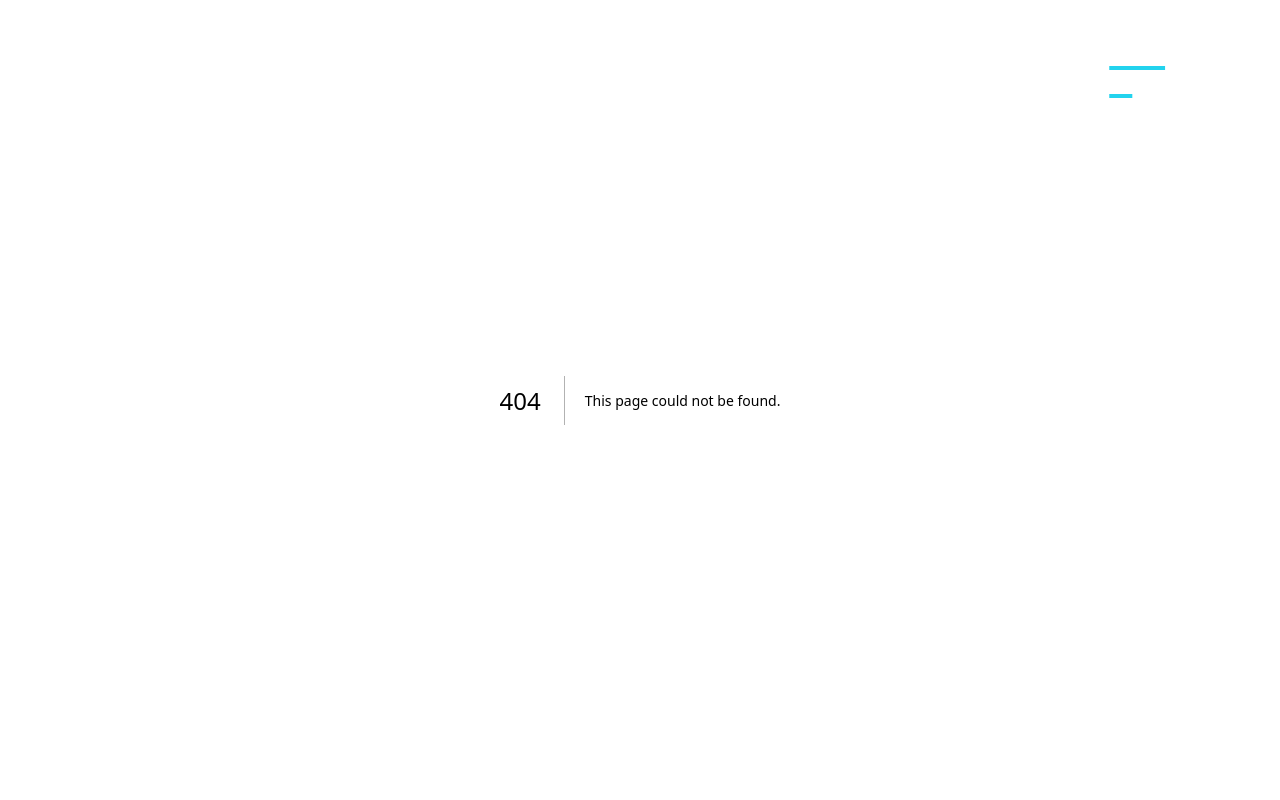
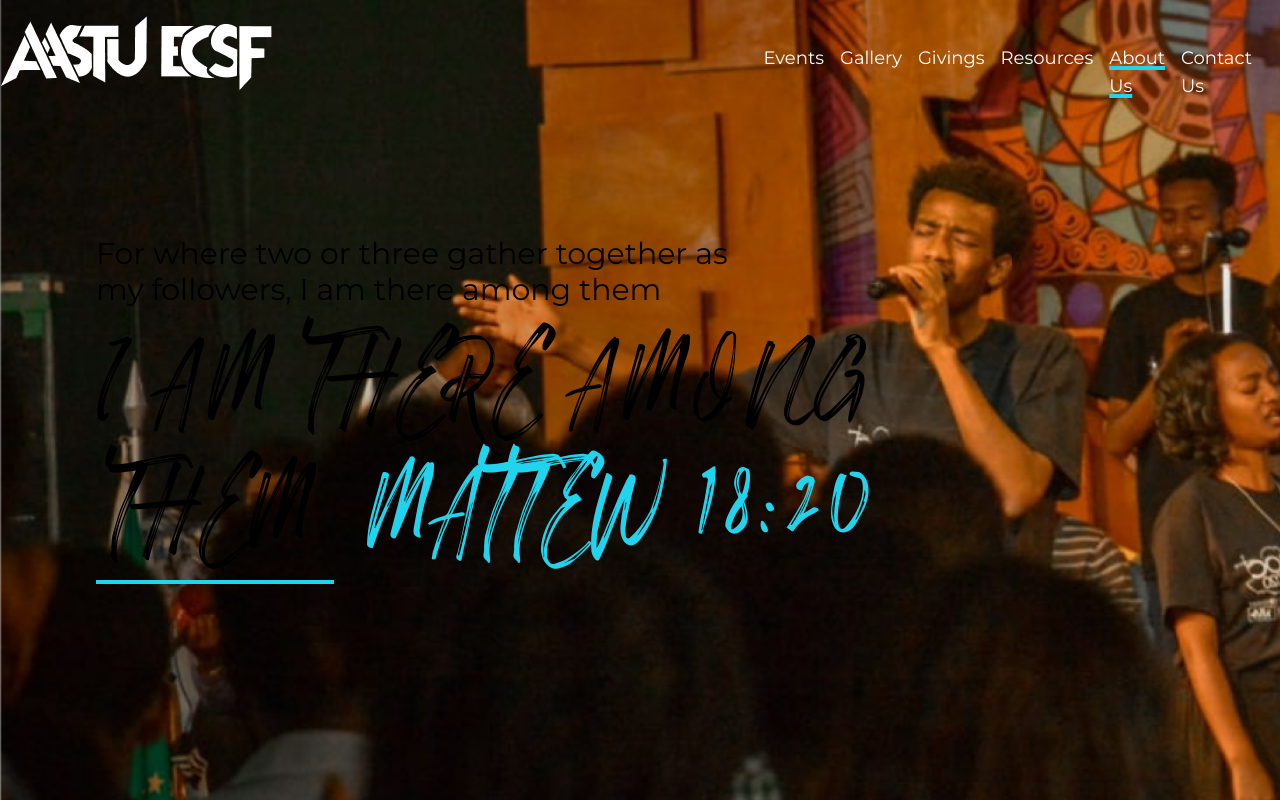
Before and after one commit to dagmawibabi/AASTUECSF, a Next.js app: page /about in a window 1280 px wide. Before the commit this address had no page. Shown: the top 800 px of the page. Built offline with nearby package versions, Linux system fonts and the light colour scheme.

Commit message:
feat: get started with resources page

```diff
--- /dev/null
+++ b/app/about/page.tsx
@@ -0,0 +1,26 @@
+import Header from "@components/Header";
+import HomeImage from "@/public/homePhoto.png";
+import localFont from "next/font/local";
+
+const casualBrush = localFont({
+  src: "../../assets/fonts/CasualBrush-Regular.ttf",
+  display: "swap",
+});
+
+const AboutPage: React.FC = () => {
+  return (
+    <Header backgroundImage={HomeImage}>
+      <p className="text-3xl">
+        For where two or three gather together as <br /> my followers, I am
+        there among them
+      </p>
+      <h1
+        className={`xl:text-9xl uppercase ${casualBrush.className} tracking-widest`}
+      >
+        I am there among <br /> <span className="border-cyan-400 border-b-4 p-4">them</span> <span className="text-cyan-400">Mattew 18:20</span>
+      </h1>
+    </Header>
+  );
+};
+
+export default AboutPage;
--- a/app/resources/page.tsx
+++ b/app/resources/page.tsx
@@ -5,40 +5,60 @@ import QuoteImage from "@/public/resources_image_1.png";
 import RecentlyAdded from "./RecentlyAdded";
 import ResourcesTabBar from "./ResourcesTabBar";
 import type { Tab } from "./ResourcesTabBar";
-import { BookIcon, HeadphoneIcon, MultimediaIcon, MusicIcon } from "@components/Icons";
+import {
+  BookIcon,
+  HeadphoneIcon,
+  MultimediaIcon,
+  MusicIcon,
+} from "@components/Icons";
 import WatchTab from "./WatchTab";
+import localFont from "next/font/local";
+
+const casualBrush = localFont({
+  src: "../../assets/fonts/CasualBrush-Regular.ttf",
+  display: "swap",
+});
 
 const tabs: Tab[] = [
   {
     label: "Watch",
     icon: <MultimediaIcon />,
-    children: <WatchTab />
+    children: <WatchTab />,
   },
   {
     label: "Listen",
     icon: <HeadphoneIcon />,
-    children: <p>Listen tab</p>
+    children: <p>Listen tab</p>,
   },
   {
     label: "Read",
     icon: <BookIcon />,
-    children: <p>Book tab</p>
+    children: <p>Book tab</p>,
   },
   {
     label: "Worship",
     icon: <MusicIcon />,
-    children: <p>Worship tab</p>
+    children: <p>Worship tab</p>,
   },
-]
+];
 
 const ResourcesPage: React.FC = () => {
   return (
     <>
-      <Header
-        backgroundImage={HomeImage}
-        mainText="Resources"
-        subText=" Here, you will find a wide range of resources to help you strengthen your faith and spiritual well-being. From books on theology and spiritual growth to worship videos and spiritual songs, there is something for everyone."
-      />
+      <Header backgroundImage={HomeImage}>
+        <h1
+          className={`${casualBrush.className} mb-8 text-center text-8xl uppercase text-white sm:text-start sm:text-9xl md:tracking-wider 2xl:mb-24 2xl:text-[400px]`}
+        >
+          Resources
+        </h1>
+        <p className="px-8 font-medium text-white sm:w-3/4 sm:px-0 lg:w-1/2">
+          {" "}
+          Here, you will find a wide range of resources to help you strengthen
+          your faith and spiritual well-being. From books on theology and
+          spiritual growth to worship videos and spiritual songs, there is
+          something for everyone.
+        </p>
+      </Header>
       <div
         className="flex h-full bg-cover bg-no-repeat lg:items-center"
         style={{ backgroundImage: `url(${QuoteImage.src})` }}
--- a/components/Header.tsx
+++ b/components/Header.tsx
@@ -1,31 +1,17 @@
 import type { StaticImageData } from "next/image";
-import localFont from "next/font/local";
 
 type Props = {
   backgroundImage: StaticImageData;
-  mainText: string;
-  subText: string;
+  children: React.ReactNode;
 };
 
-const casualBrush = localFont({
-  src: "../assets/fonts/CasualBrush-Regular.ttf",
-  display: "swap",
-});
-
-const Header: React.FC<Props> = ({ backgroundImage, mainText, subText }) => {
+const Header: React.FC<Props> = ({ backgroundImage, children }) => {
   return (
     <div
-      className="flex h-full flex-col items-center justify-center bg-cover bg-no-repeat"
+      className="flex h-full flex-col justify-center bg-cover bg-no-repeat"
       style={{ backgroundImage: `url(${backgroundImage.src})` }}
     >
-      <div className="sm:ml-24">
-        <h1
-          className={`${casualBrush.className} mb-8 text-center text-8xl uppercase sm:text-start sm:text-9xl md:tracking-wider 2xl:mb-24 2xl:text-[400px] text-white`}
-        >
-          {mainText}
-        </h1>
-        <p className="px-8 font-medium sm:w-3/4 sm:px-0 lg:w-1/2 text-white">{subText}</p>
-      </div>
+      <div className="sm:ml-24">{children}</div>
     </div>
   );
 };
```
